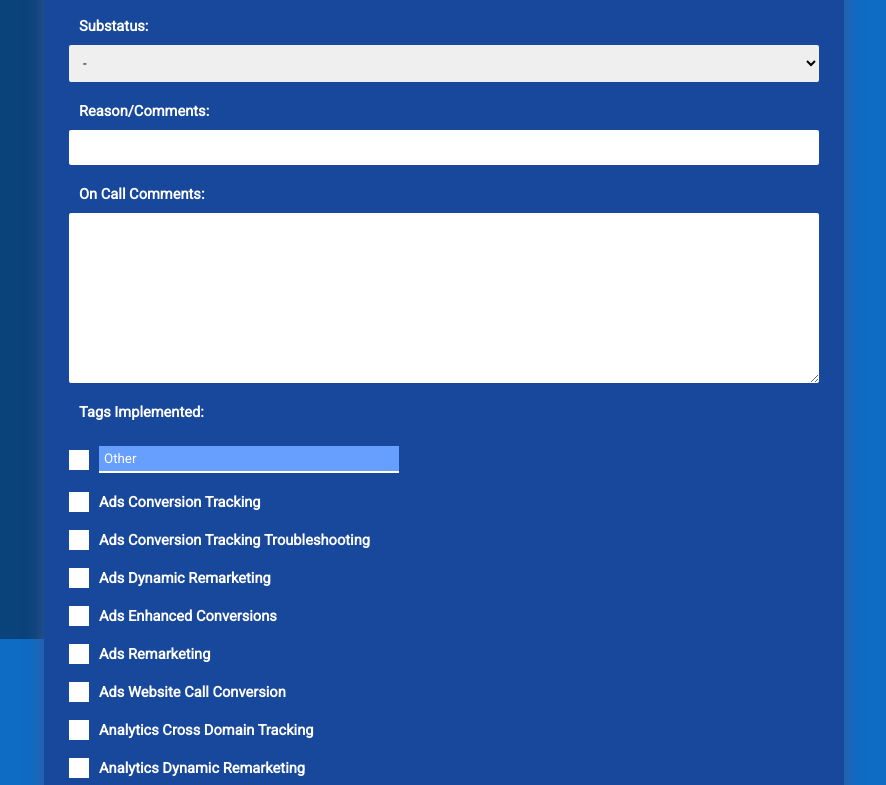
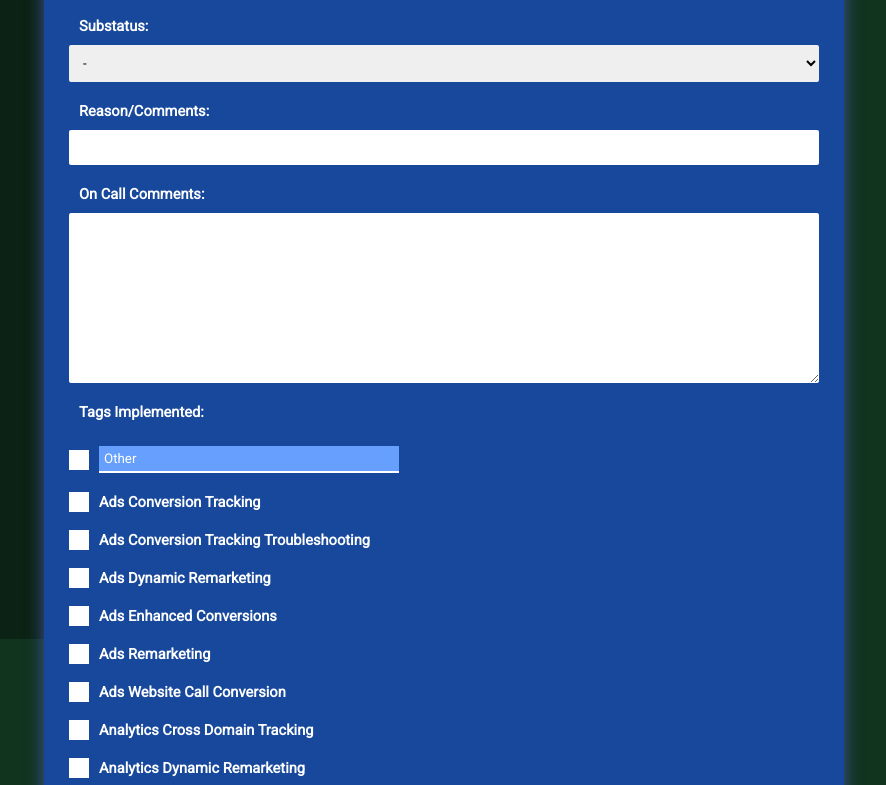
Before and after one commit to code0Artuh/casesnote, a plain HTML site: page index.html in a window 1280 px wide. Shown: the part 161-946 px from the top of the page, without its empty margins (196-1082 px from the left). Drawn offline with Linux system fonts and the light colour scheme; some packages are replaced by stand-ins of ours; a script that the page names is missing; a web font is replaced by a local one.

Commit message:
color green

```diff
--- a/css/style.css
+++ b/css/style.css
@@ -4,7 +4,7 @@ body {
   margin: 0;
   padding: 0;
   height: 100vh;
-  background: #0e6cc4;
+  background: #10341e;
 }
 
 .right-container-button {
```
